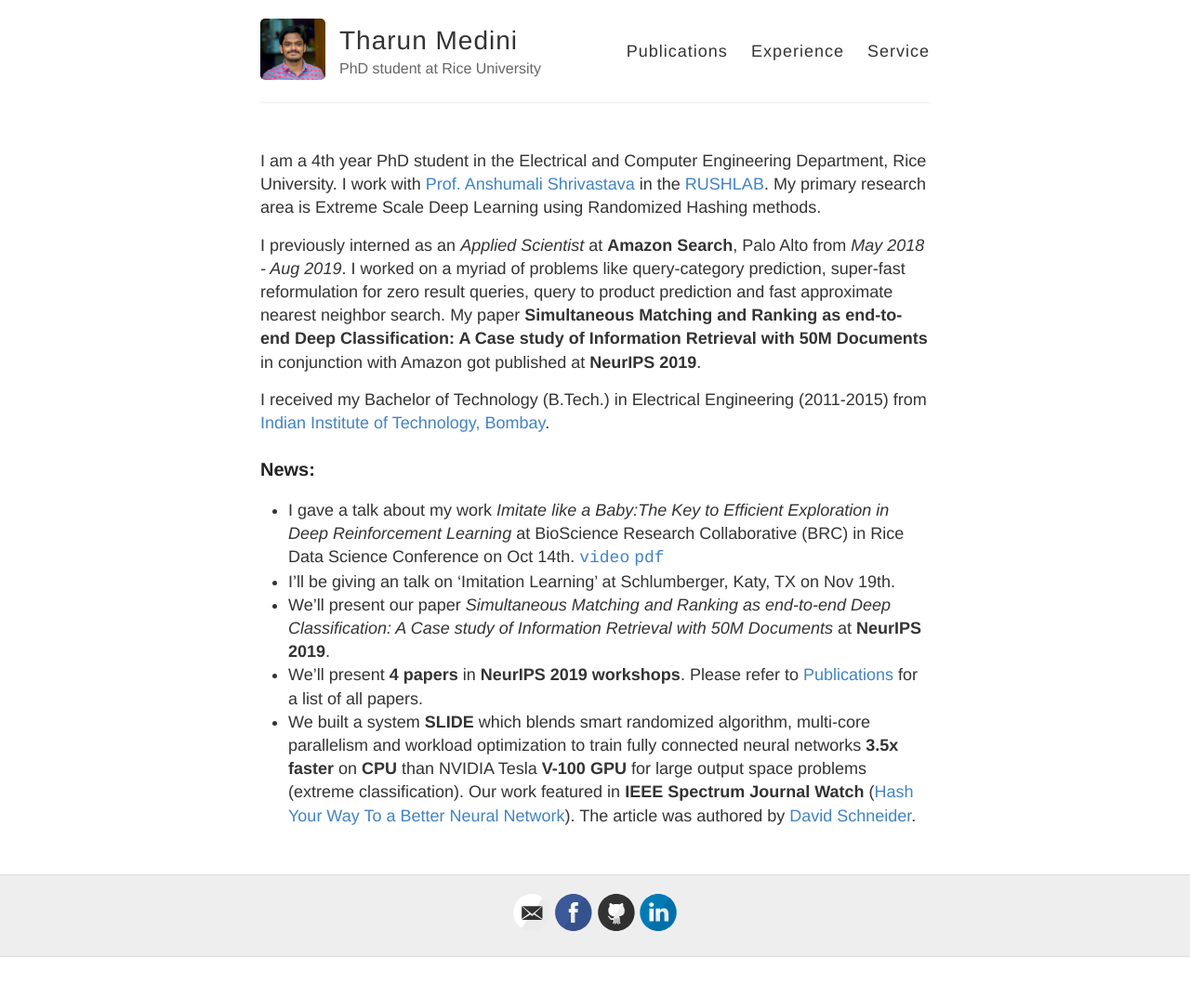
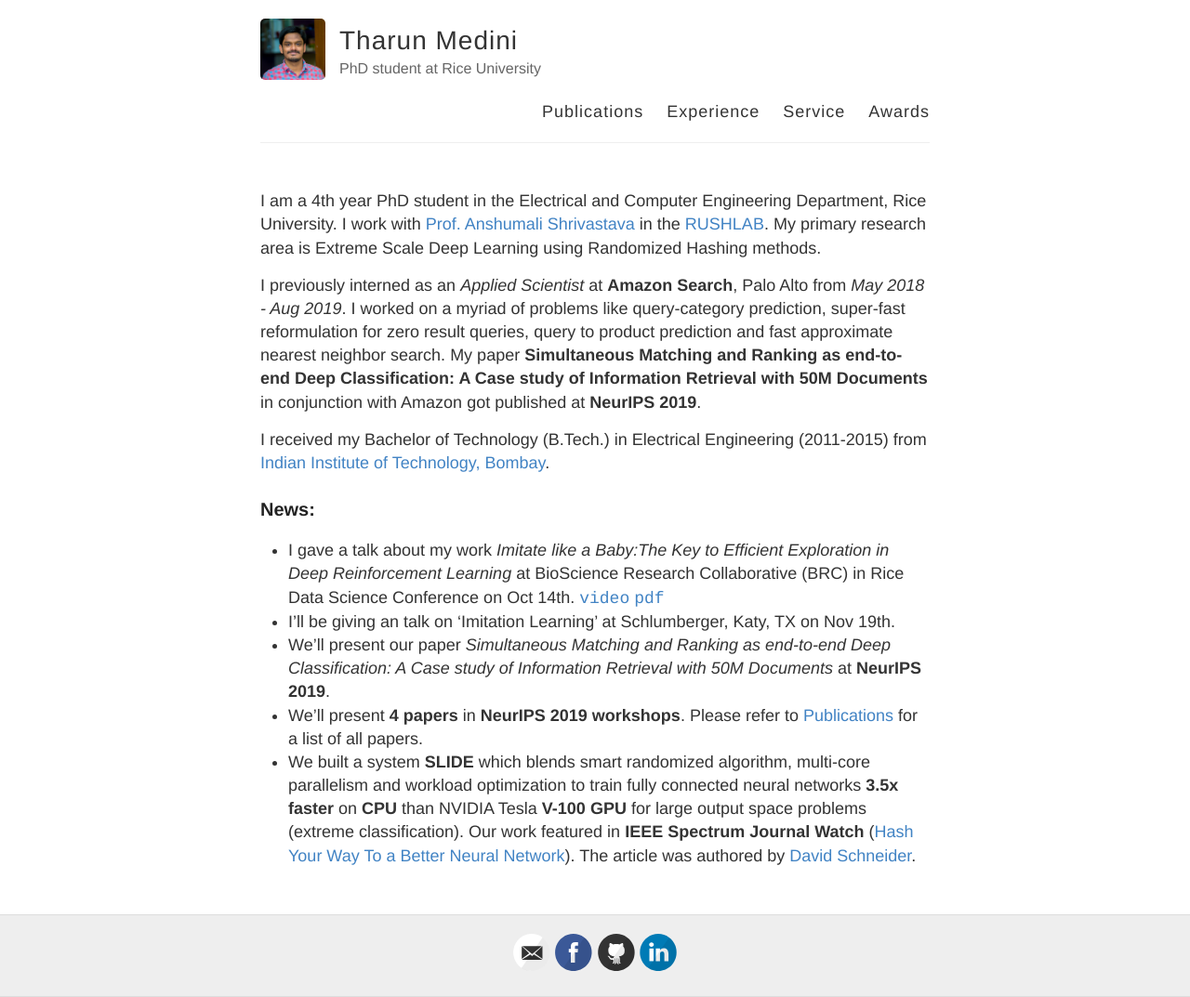
Before and after one commit to gaurav16gupta/gaurav16gupta.github.io, a Jekyll site: the page built from index.md, in a window 1280 px wide. Shown: the whole page at 93% size. Built offline with Jekyll 4.4.1, drawn with Linux system fonts in a browser that asks for light colours; before the commit the page ends 1030 px from its top, so only the background shows below that.

Commit message:
Added Awards and Scholarships page

```diff
--- a/_layouts/default.html
+++ b/_layouts/default.html
@@ -30,6 +30,7 @@
             <a href="{{ site.baseurl }}/publications/">Publications</a>
             <a href="{{ site.baseurl }}/experience/">Experience</a>
             <a href="{{ site.baseurl }}/service/">Service</a>
+            <a href="{{ site.baseurl }}/awards/">Awards</a>
           </nav>
         </header>
       </div>
```
